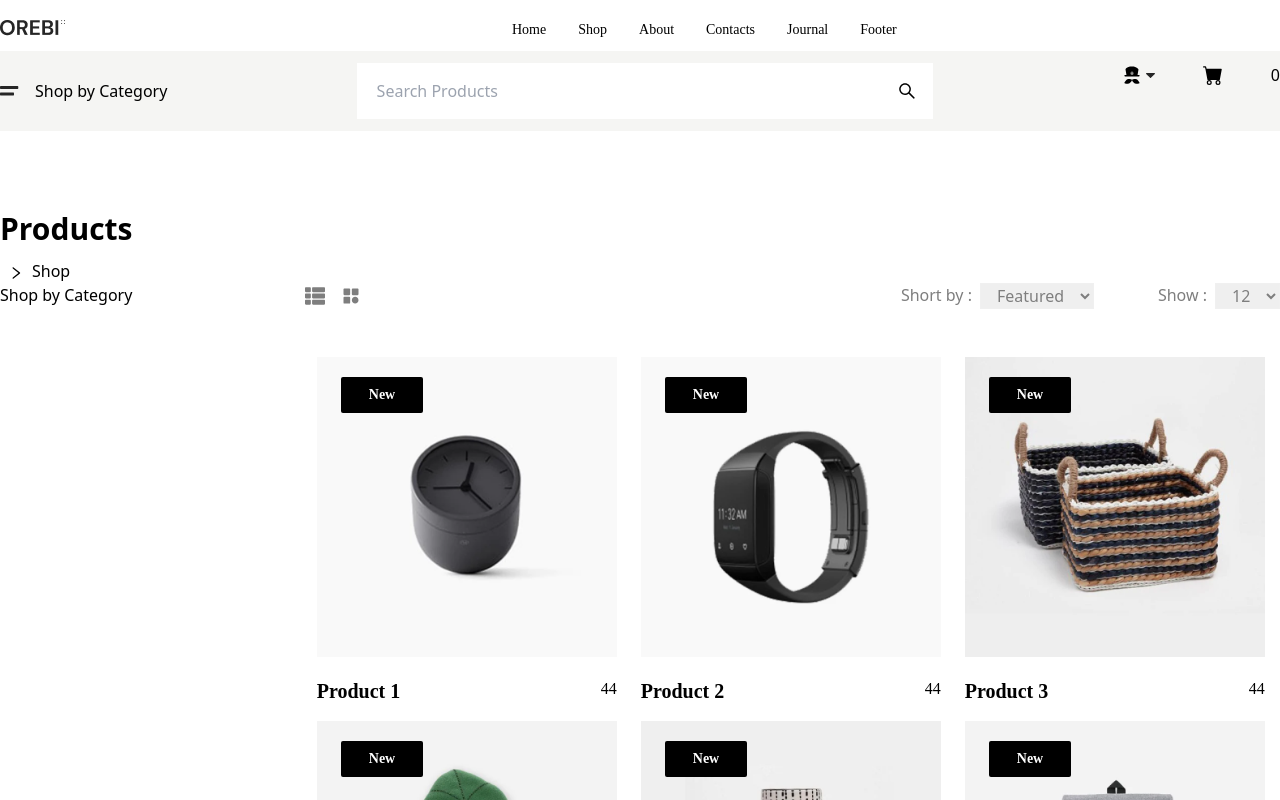
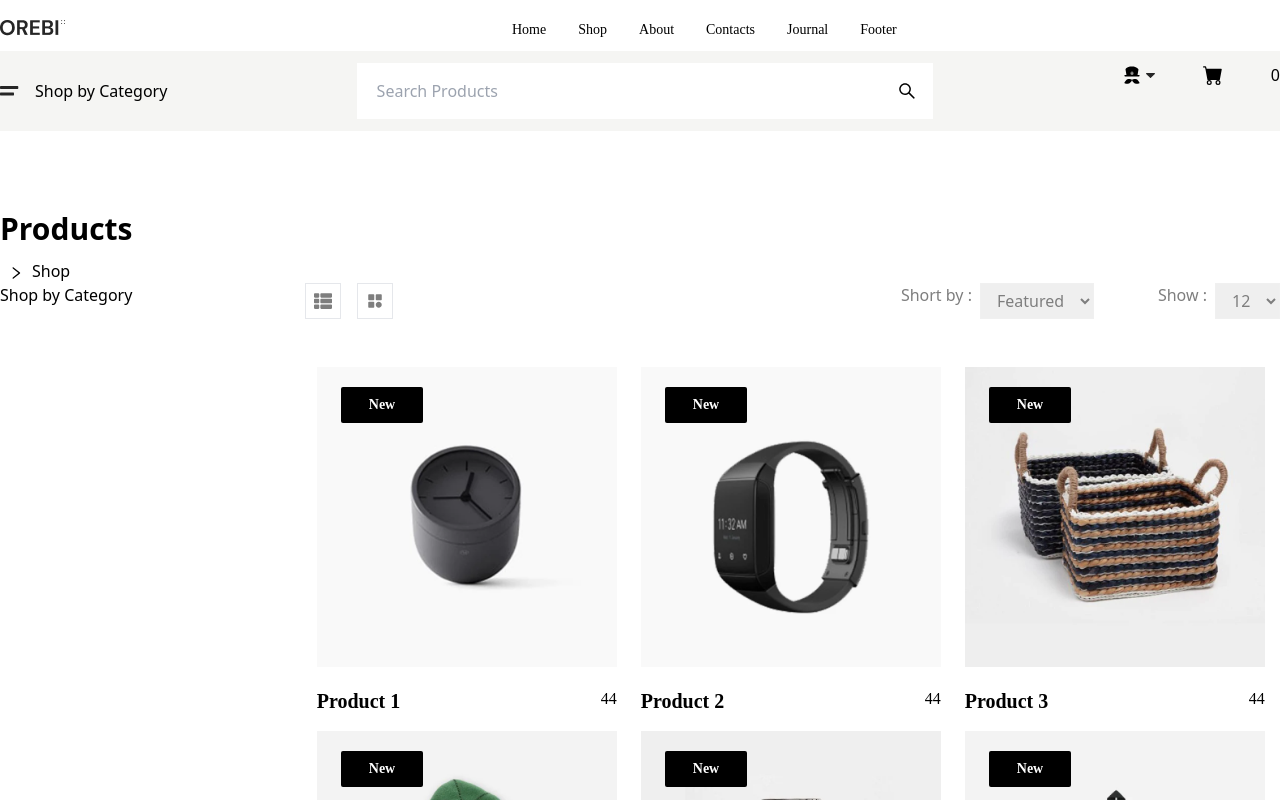
Before and after one commit to jibonrahaman/Orebi-fronted-E-commerce, a React (Vite) app: page /shop in a window 1280 px wide. Shown: the top 800 px of the page. Built offline with nearby package versions, Linux system fonts and the light colour scheme.

Commit message:
design toggleIsListHidden ,toggleShowList color

```diff
--- a/src/Components/ProductPage/ProductPage.jsx
+++ b/src/Components/ProductPage/ProductPage.jsx
@@ -16,13 +16,18 @@ function ProductPage() {
   const [showPagination, setshowPagination] = useState(12)
   const [showList, setShowList] = useState(false);
   const [isListHidden, setIsListHidden] = useState(false);
-  const toggleShowList = () => {
+  const [viewMode, setviewMode] = useState("");
+
+  const toggleShowList = (e) => {
     setIsListHidden(false);
     setShowList(true)
+    setviewMode("list")
+
   };
   const toggleIsListHidden = () => {
     setIsListHidden(true);
     setShowList(false)
+    setviewMode("grid")
   };
 
 
@@ -40,8 +45,8 @@ function ProductPage() {
           <div className=' w-4/5'>
             <Flex className=" justify-between text-[#7e7e7e]">
               <Flex className=" gap-x-4 items-center">
-              <FaThList  onClick={toggleShowList } className=' cursor-pointer' size={20} />
-                <BiSolidCategory onClick={toggleIsListHidden } className=' cursor-pointer' size={20} />
+              <FaThList  onClick={toggleShowList } className={`cursor-pointer text-4xl border p-2 ${viewMode == "list" && "bg-black text-white"}`}  />
+                <BiSolidCategory onClick={toggleIsListHidden } className={`cursor-pointer border text-4xl p-2  ${viewMode == "grid" && "bg-black text-white "}`}  />
 
               </Flex>
               <Flex className=" gap-x-16">
```
